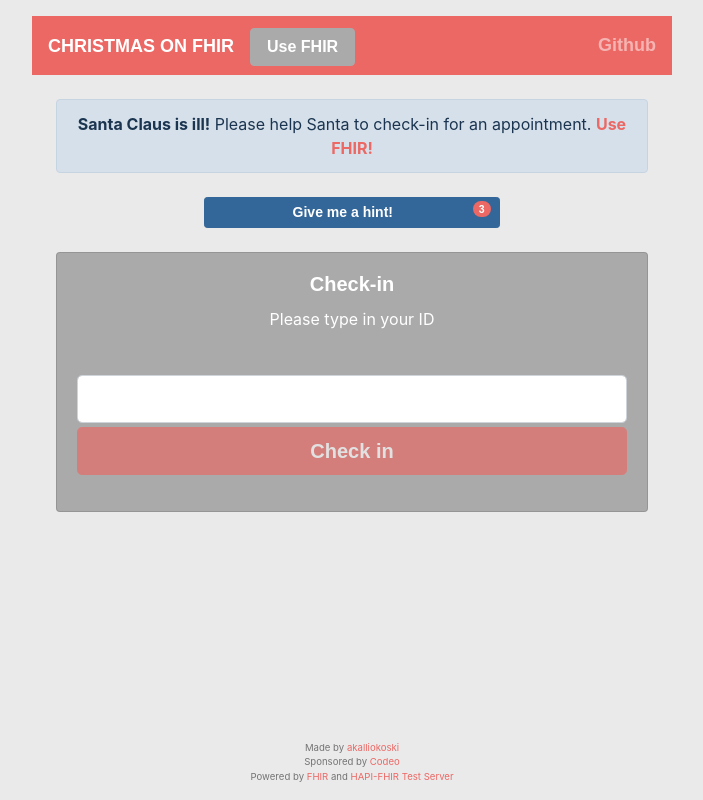
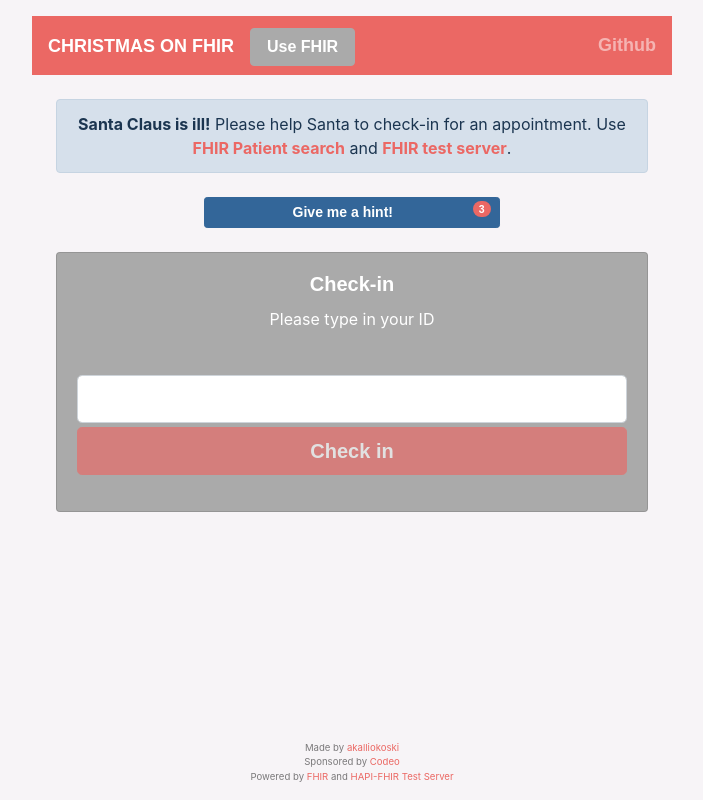
Before and after one commit to akalliokoski/christmas-on-fhir, a React app: page / in a window 1280 px wide. Shown: the whole page, without its empty margins (288-991 px from the left). Built offline with nearby package versions, Linux system fonts and the light colour scheme; a web font is replaced by a local one.

Commit message:
Add links to FHIR specifications

```diff
--- a/src/components/Wizard/AppointmentView.js
+++ b/src/components/Wizard/AppointmentView.js
@@ -216,14 +216,15 @@ class AppointmentView extends Component {
         <div className="alert alert-info">
           <strong>Can you find out some details of the appointment?</strong> Why
           Santa Claus is ill? What is the location? Who is the practitioner?
-          What is the official name of Santa Claus?{" "}
+          What is the official name of Santa Claus? Try{" "}
           <a
             target="_blank"
             rel="noopener noreferrer"
-            href="http://hapi.fhir.org/"
+            href="https://www.hl7.org/fhir/appointment.html#search"
           >
-            <strong>Use FHIR!</strong>
-          </a>
+            <strong>FHIR Appointment search</strong>
+          </a>{" "}
+          first!
         </div>
       </div>
     );
--- a/src/components/Wizard/CheckInPrompt.js
+++ b/src/components/Wizard/CheckInPrompt.js
@@ -105,14 +105,23 @@ class CheckInPrompt extends Component {
         <div className="my-4">
           <div className="alert alert-info">
             <strong>Santa Claus is ill!</strong> Please help Santa to check-in
-            for an appointment.{" "}
+            for an appointment. Use{" "}
+            <a
+              target="_blank"
+              rel="noopener noreferrer"
+              href="https://www.hl7.org/fhir/patient.html#search"
+            >
+              <strong>FHIR Patient search</strong>
+            </a>{" "}
+            and{" "}
             <a
               target="_blank"
               rel="noopener noreferrer"
               href="http://hapi.fhir.org/"
             >
-              <strong>Use FHIR!</strong>
+              <strong>FHIR test server</strong>
             </a>
+            .
           </div>
         </div>
         <HintButton
--- a/src/index.css
+++ b/src/index.css
@@ -21,7 +21,7 @@ body {
 body {
   display: -ms-flexbox;
   display: flex;
-  background-color: #eaeaeb;
+  background-color: #f7f4f7;
 }
 
 .root {
```
